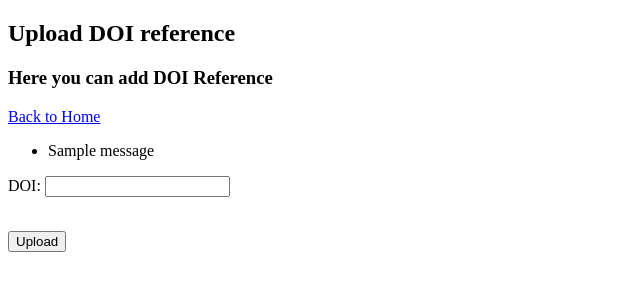
After one commit to imsyc75/YVVLE, a Flask app: page /doi in a window 1280 px wide. The commit adds this page. Shown: the top 300 px of the page, without its empty margins (0-640 px from the left). Run offline with Flask 3, Linux system fonts and the light colour scheme; one stand-in notice (Sample message) is shown.

Commit message:
Doi html page

```diff
--- a/src/app.py
+++ b/src/app.py
@@ -158,7 +158,9 @@ def delete_reference():
 
     return render_template("delete_reference.html", books=books_tuple, articles=articles_tuple, inproceedings=inprocs_tuple)
 
-
+@app.route("/doi")
+def doi():
+    return render_template("doi.html")
 
 #Useful debug functions
 #TEST_ENV=true in .env
--- /dev/null
+++ b/src/templates/doi.html
@@ -0,0 +1,36 @@
+{% extends "layout.html" %}
+
+{% block title %}
+Upload DOI reference
+{% endblock %}
+
+{% block body %}
+
+<h2>Upload DOI reference</h2>
+
+<h3>Here you can add DOI Reference</h3>
+
+<div>
+  <a href="/">Back to Home</a>
+</div>
+</p>
+<form action="/upload_doi" method="post">
+  {% with messages = get_flashed_messages() %}
+    {% if messages %}
+      <ul>
+      {% for message in messages %}
+        <li>{{ message }}</li>
+      {% endfor %}
+      </ul>
+    {% endif %}
+  {% endwith %}
+  <label for="doi">DOI:</label>
+  <input type="text" name="doi"></p>
+
+  <br>
+  <button type="submit">
+    Upload
+  </button>
+</form>
+
+{% endblock %}
--- a/src/templates/index.html
+++ b/src/templates/index.html
@@ -67,5 +67,8 @@ LaTex BibTex
 <div>
   <a href="/download">Download Bibtex file</a>
 </div>
-
+</p>
+<div>
+  <a href="/doi">Upload DOI reference</a>
+</div>
 {% endblock %}
```
